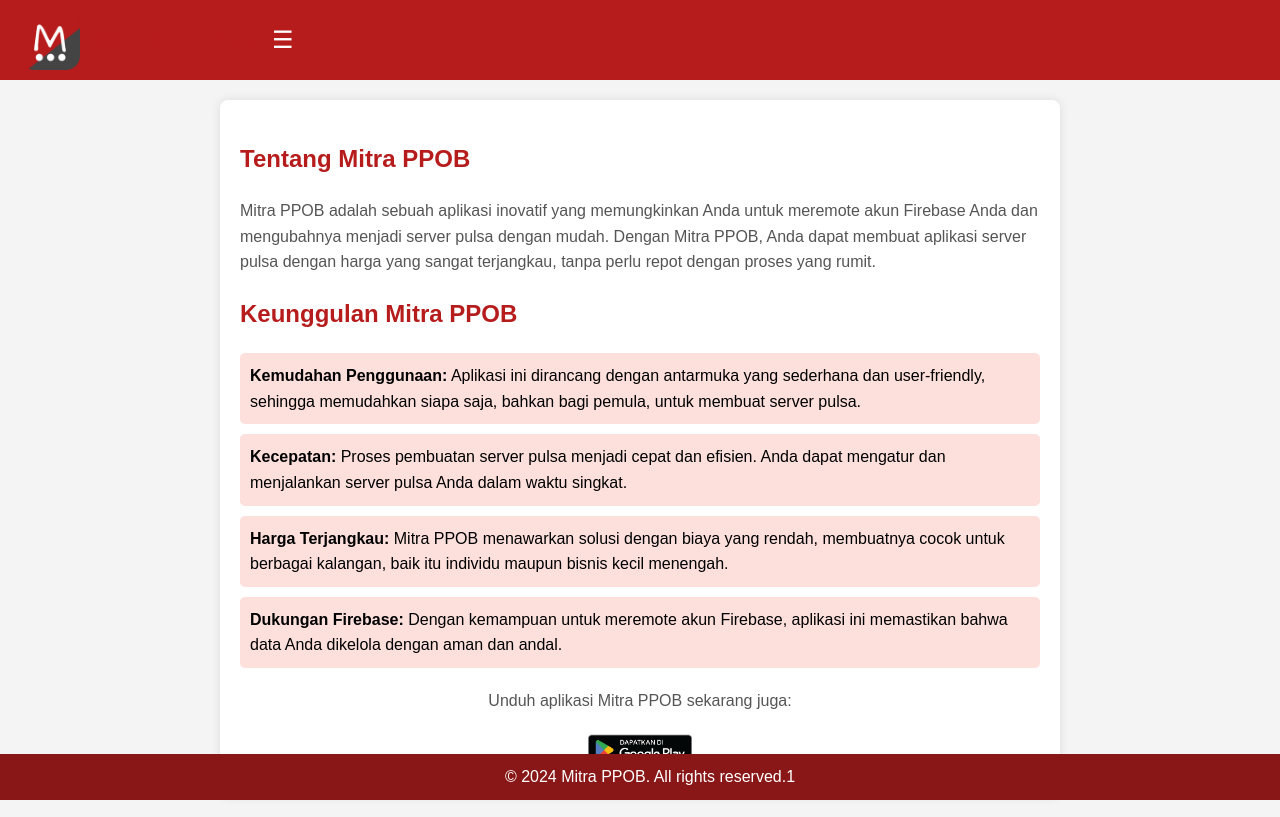
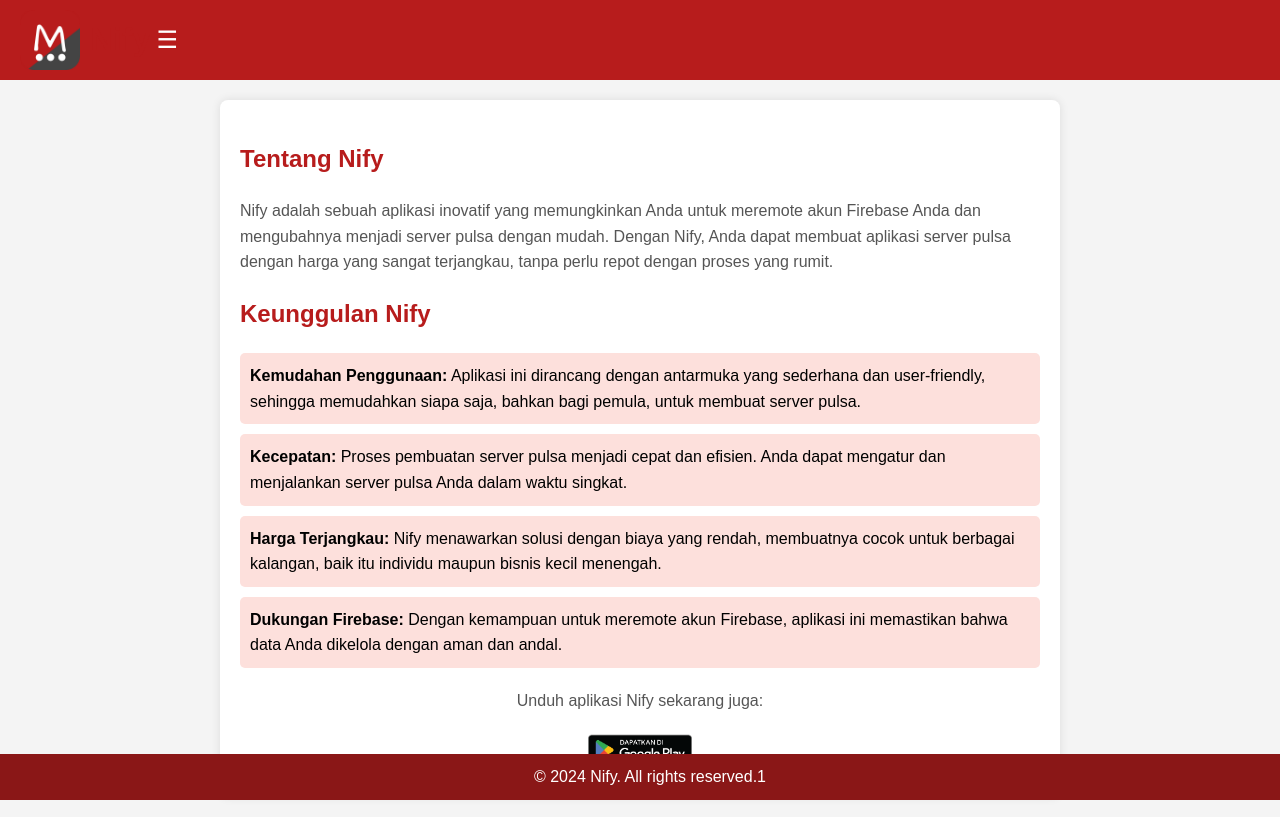
Before and after one commit to nify-id/home, a plain HTML site: page index.html in a window 1280 px wide. Drawn offline with Linux system fonts and the light colour scheme.

Commit message:
Update index.html mengubah Mitra PPOB menjadi nify

```diff
--- a/index.html
+++ b/index.html
@@ -11,9 +11,9 @@
     <!-- Header Section -->
     <header class="header">
         <div class="header-content">
-            <img src="images/app_icon.png" alt="Mitra PPOB Icon" class="app-icon">
+            <img src="images/app_icon.png" alt="Nify Icon" class="app-icon">
             <div class="app-info">
-                <h1>Mitra PPOB</h1>
+                <h1>Nify</h1>
             </div>
             <button class="menu-button" onclick="toggleNav()">&#9776;</button>
         </div>
@@ -31,27 +31,27 @@
 
     <!-- Main Content Container -->
     <div class="container">
-        <h2>Tentang Mitra PPOB</h2>
+        <h2>Tentang Nify</h2>
         <ul class="features">
-            <p>Mitra PPOB adalah sebuah aplikasi inovatif yang memungkinkan Anda untuk meremote akun Firebase Anda dan
-                mengubahnya menjadi server pulsa dengan mudah. Dengan Mitra PPOB, Anda dapat membuat aplikasi server
+            <p>Nify adalah sebuah aplikasi inovatif yang memungkinkan Anda untuk meremote akun Firebase Anda dan
+                mengubahnya menjadi server pulsa dengan mudah. Dengan Nify, Anda dapat membuat aplikasi server
                 pulsa dengan harga yang sangat terjangkau, tanpa perlu repot dengan proses yang rumit.</p>
         </ul>
 
-        <h2>Keunggulan Mitra PPOB</h2>
+        <h2>Keunggulan Nify</h2>
         <ul class="features">
             <li><strong>Kemudahan Penggunaan:</strong> Aplikasi ini dirancang dengan antarmuka yang sederhana dan
                 user-friendly, sehingga memudahkan siapa saja, bahkan bagi pemula, untuk membuat server pulsa.</li>
             <li><strong>Kecepatan:</strong> Proses pembuatan server pulsa menjadi cepat dan efisien. Anda dapat mengatur
                 dan menjalankan server pulsa Anda dalam waktu singkat.</li>
-            <li><strong>Harga Terjangkau:</strong> Mitra PPOB menawarkan solusi dengan biaya yang rendah, membuatnya
+            <li><strong>Harga Terjangkau:</strong> Nify menawarkan solusi dengan biaya yang rendah, membuatnya
                 cocok untuk berbagai kalangan, baik itu individu maupun bisnis kecil menengah.</li>
             <li><strong>Dukungan Firebase:</strong> Dengan kemampuan untuk meremote akun Firebase, aplikasi ini
                 memastikan bahwa data Anda dikelola dengan aman dan andal.</li>
         </ul>
 
         <div class="button-container">
-            <p>Unduh aplikasi Mitra PPOB sekarang juga:</p>
+            <p>Unduh aplikasi Nify sekarang juga:</p>
             <a href="https://play.google.com/store/apps/details?id=com.server.mitra.ppob" target="_blank">
                 <img src="images/google_play_store_badge.png" alt="Unduh di Play Store" class="playstore-button">
             </a>
@@ -60,7 +60,7 @@
 
     <!-- Footer Section -->
     <footer>
-        &copy; 2024 Mitra PPOB. All rights reserved.1
+        &copy; 2024 Nify. All rights reserved.1
     </footer>
 
     <script>
```
